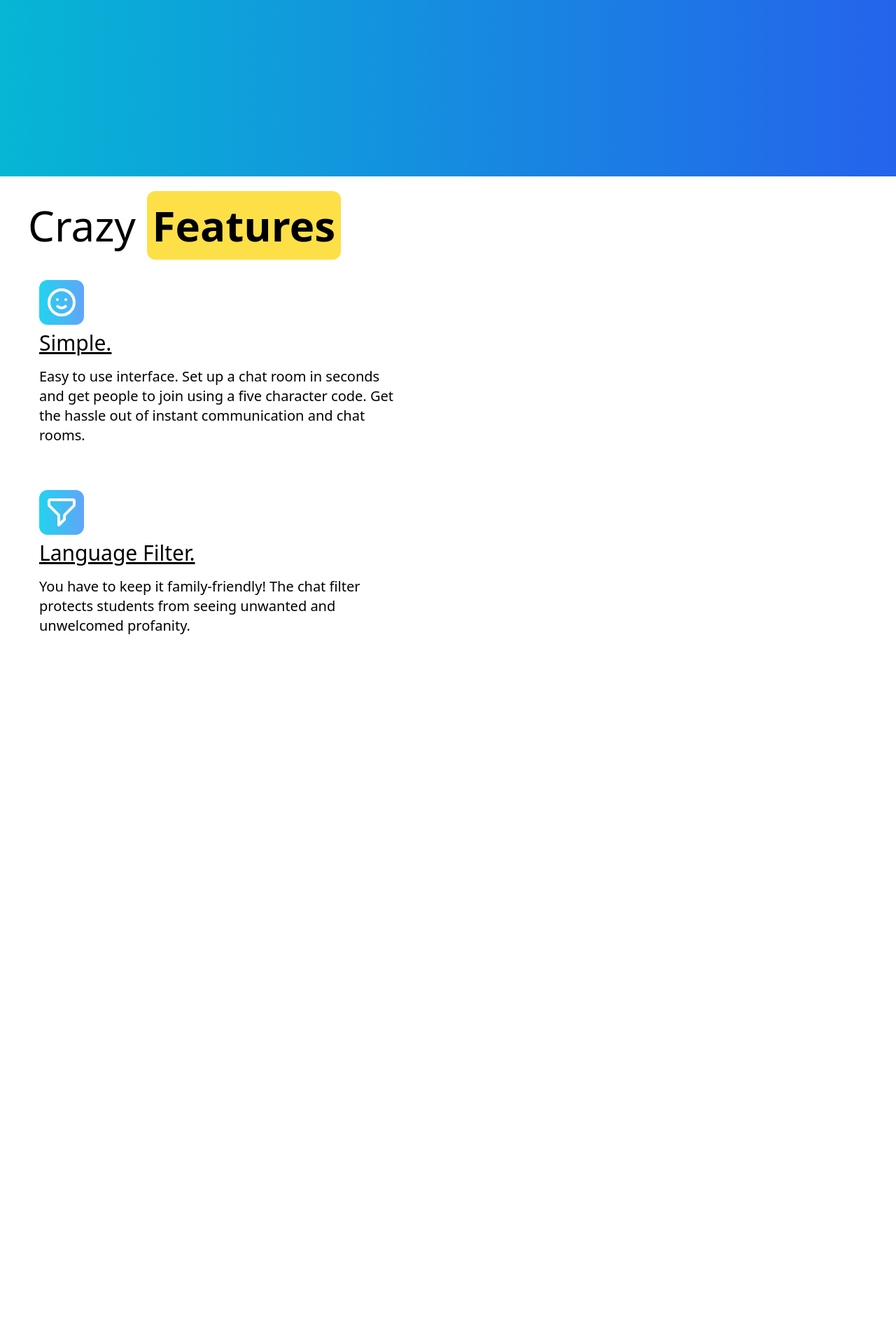
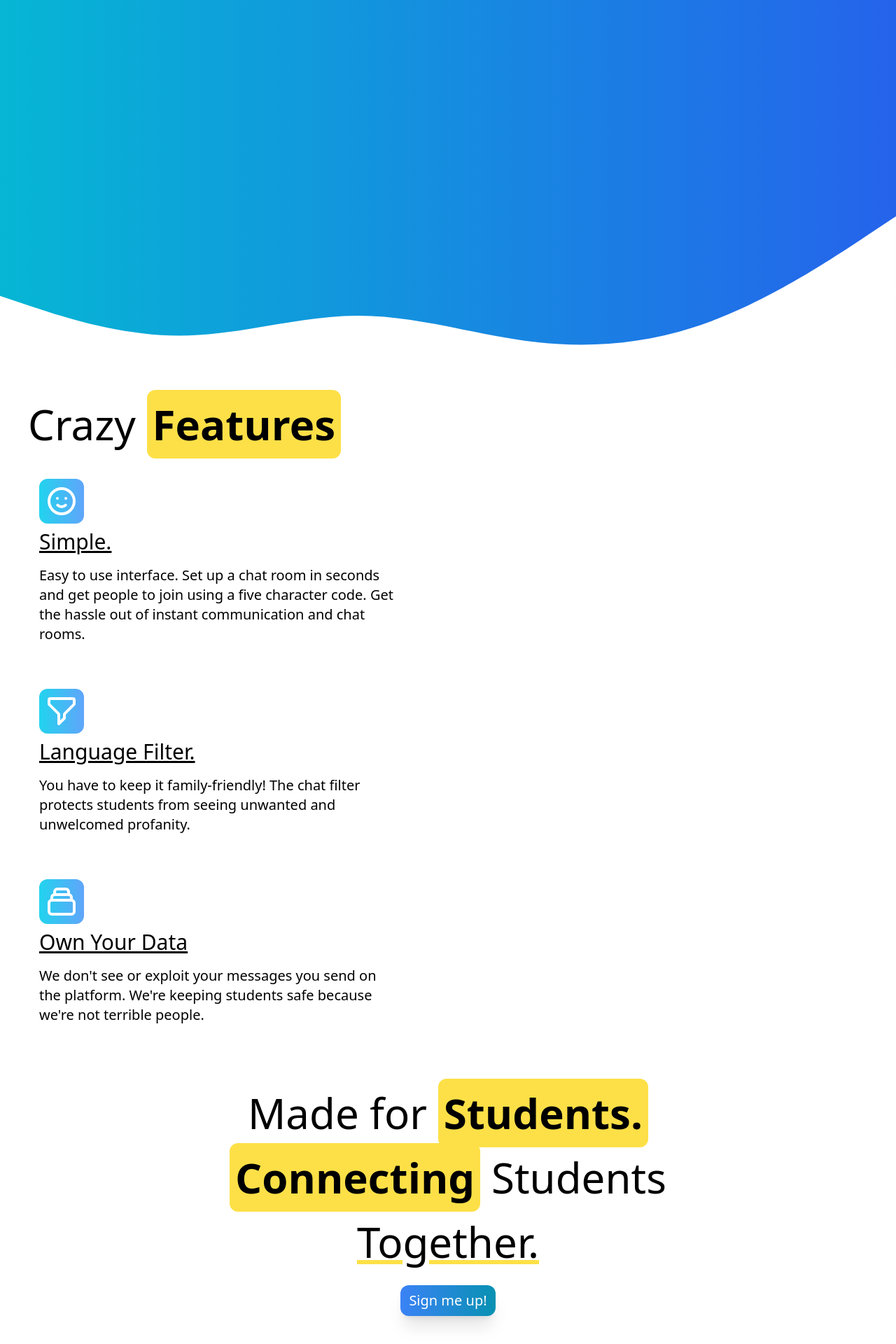
Before and after one commit to weirdguppy1/chat-app, a React (Vite) app: page / in a window 1280 px wide. Shown: the part 548-2468 px from the top of the page at 70% size. Before the commit the page ends 1512 px from the top, so only its background shows below. Built offline with nearby package versions, Linux system fonts and the light colour scheme; no server answers.

Commit message:
major ui fixes

```diff
--- a/src/components/Icons.tsx
+++ b/src/components/Icons.tsx
@@ -66,7 +66,6 @@ export const TrashIcon = (props: Props) => {
       className={props.className || ""}
       viewBox="0 0 20 20"
       fill="currentColor"
-
     >
       <path
         fillRule="evenodd"
@@ -76,3 +75,22 @@ export const TrashIcon = (props: Props) => {
     </svg>
   );
 };
+
+export const CollectionIcon = (props: Props) => {
+  return (
+    <svg
+      xmlns="http://www.w3.org/2000/svg"
+      fill="none"
+      viewBox="0 0 24 24"
+      stroke="currentColor"
+      strokeWidth={2}
+      className={props.className || ""}
+    >
+      <path
+        strokeLinecap="round"
+        strokeLinejoin="round"
+        d="M19 11H5m14 0a2 2 0 012 2v6a2 2 0 01-2 2H5a2 2 0 01-2-2v-6a2 2 0 012-2m14 0V9a2 2 0 00-2-2M5 11V9a2 2 0 012-2m0 0V5a2 2 0 012-2h6a2 2 0 012 2v2M7 7h10"
+      />
+    </svg>
+  );
+};
--- a/src/components/RoomForm.tsx
+++ b/src/components/RoomForm.tsx
@@ -18,16 +18,16 @@ const RoomForm = (props: Props) => {
   };
 
   return (
-    <div className="flex flex-col items-center p-10 space-y-12 text-white border-2 border-black shadow-xl rounded-xl bg-gradient-to-tr from-fuchsia-500 to-violet-500">
+    <div className="flex flex-col items-center p-10 space-y-12 text-black bg-white border-2 border-black shadow-xl rounded-xl">
       <h1 className="font-serif text-5xl">Join a room.</h1>
       <form onSubmit={handleSubmit} className="flex flex-col space-y-2">
         <label>Room Code:</label>
         <input
           onChange={(e) => setCode(e.target.value)}
           value={code}
-          className="px-2 py-1 text-black transition duration-500 rounded-xl focus:ring-2 focus:ring-blue-300"
+          className="px-2 py-1 text-black transition duration-500 border-2 border-black rounded-xl focus:ring-2 focus:ring-blue-300"
         />
-        <Button type="submit">Submit</Button>
+        <Button className="text-white bg-gradient-to-r from-cyan-500 to-blue-600" type="submit">Submit</Button>
       </form>
     </div>
   );
--- a/src/components/chat/ChatInput.tsx
+++ b/src/components/chat/ChatInput.tsx
@@ -36,14 +36,15 @@ const ChatInput = (props: Props) => {
     <form className="flex flex-col w-full space-y-2" onSubmit={handleAddChat}>
       <div className="flex items-center w-full space-x-2">
         <input
-          className="w-full px-2 py-3 text-lg text-black transition border-2 border-black rounded-lg duration-250 focus:outline-none focus:ring-2 focus:ring-blue-500"
+          placeholder="Type a message..."
+          className="w-full px-2 py-3 text-sm text-black transition border-2 border-black rounded-xl duration-250 focus:outline-none focus:ring-2 focus:ring-blue-500"
           value={message}
           onChange={handleMessageChange}
           disabled={loading}
         />
-        <Button disabled={loading} className="py-3" type="submit">
+        {/* <Button disabled={loading} className="py-3" type="submit">
           Send
-        </Button>
+        </Button> */}
       </div>
 
       <div className="flex items-center space-x-2">
--- a/src/components/chat/ChatMessages.tsx
+++ b/src/components/chat/ChatMessages.tsx
@@ -1,6 +1,7 @@
 import React, { useEffect, useRef, useState } from "react";
 import { Link } from "react-router-dom";
 import useDocData from "../../hooks/useDocData";
+import { Button } from "../Button";
 import ChatInput from "./ChatInput";
 import ChatMessage from "./ChatMessage";
 
@@ -48,19 +49,19 @@ const ChatMessages = (props: Props) => {
   }
 
   return (
-    <div className="flex flex-col items-start h-full p-2 space-y-8 text-white">
-      <div className="flex flex-col space-y-2">
-        <h1 className="text-3xl italic font-bold word-break">
-          {value?.name}
-        </h1>
-        <h2 className="text-lg italic">Code: {props.roomId}</h2>
+    <div className="flex flex-col items-start h-full space-y-8 text-white">
+      <div className="flex flex-col w-full p-2 space-y-2 text-black bg-white border-b-2 border-black">
         <Link to="/dashboard">
-          <button className="flex items-center p-2 space-x-8 text-black bg-white rounded-b-xl">
-            <BackArrow /> Go to dashboard.
-          </button>
+          <Button className="flex space-x-4 text-white bg-gradient-to-r from-cyan-500 to-blue-600 ">
+            <BackArrow />{" "} Go to dashboard.
+          </Button>
         </Link>
+        <h1 className="text-3xl font-bold word-break">{value?.name}</h1>
+        <h2 className="text-lg">
+          Code: <span className="underline">{props.roomId}</span>
+        </h2>
       </div>
-      <div className="w-full space-y-2 overflow-y-scroll h-5/6 hide-scrollbar ">
+      <div className="w-full p-2 space-y-2 overflow-y-scroll h-5/6 hide-scrollbar">
         {value?.messages.map((message: any) => {
           return (
             <ChatMessage
@@ -72,7 +73,7 @@ const ChatMessages = (props: Props) => {
         })}
         <div ref={messagesEndRef} />
       </div>
-      <div className="w-full h-1/6">
+      <div className="w-full p-2 h-1/6">
         <ChatInput roomId={props.roomId} />
       </div>
     </div>
--- a/src/pages/Home.tsx
+++ b/src/pages/Home.tsx
@@ -1,6 +1,12 @@
 import React, { useContext } from "react";
 import { AuthContext } from "../contexts/AuthContext";
-import { ArrowDown, HappyIcon, FilterIcon } from "../components/Icons";
+import {
+  ArrowDown,
+  HappyIcon,
+  FilterIcon,
+  CollectionIcon,
+} from "../components/Icons";
+import { Button } from "../components/Button";
 
 type SectionProps = {
   children: React.ReactNode;
@@ -12,7 +18,7 @@ type SectionProps = {
 const FeatureSection = (props: SectionProps) => {
   return (
     <div className="flex items-center p-4 space-x-6">
-      <div className="flex space-x-4 items-center sm:space-x-0 sm:flex-col sm:items-start sm:space-y-2 max-w-lg">
+      <div className="flex items-center max-w-lg space-x-4 sm:space-x-0 sm:flex-col sm:items-start sm:space-y-2">
         <div className="p-2 text-lg text-white bg-gradient-to-r from-cyan-400 to-blue-400 rounded-xl">
           {props.icon}
         </div>
@@ -28,13 +34,17 @@ const FeatureSection = (props: SectionProps) => {
 const Home = () => {
   const { signIn } = useContext(AuthContext);
 
+  const scrollTo = (id: string) => {
+    document.getElementById(id)?.scrollIntoView({ behavior: "smooth" });
+  };
+
   return (
     <div className="flex flex-col">
-      <div className="flex flex-col items-center justify-center h-screen font-sans bg-gradient-to-r from-cyan-500 to-blue-600">
-        <div className="text-white">
+      <div id="intro" className="bg-gradient-to-r from-cyan-500 to-blue-600">
+        <div  className="flex flex-col items-center justify-center h-screen font-sans text-white">
           <div className="flex flex-col items-center p-10 shadow-blue-500">
             <h1 className="text-5xl italic">Chateduu!</h1>
-            <p className="text-md md:text-lg ">
+            <p className="text-md md:text-lg">
               Chat rooms for students, free forever.
             </p>
             <button
@@ -46,9 +56,22 @@ const Home = () => {
             >
               Sign up/in with <span className="text-red-600">Google.</span>
             </button>
-            <ArrowDown className="w-6 h-6 mt-5" />
+            <button onClick={() => scrollTo("features")}>
+              <ArrowDown className="w-6 h-6 mt-5" />
+            </button>
           </div>
         </div>
+        <svg
+          xmlns="http://www.w3.org/2000/svg"
+          viewBox="0 0 1440 320"
+          className=""
+        >
+          <path
+            fill="#FFFFFF"
+            fill-opacity="1"
+            d="M0,192L48,208C96,224,192,256,288,256C384,256,480,224,576,224C672,224,768,256,864,266.7C960,277,1056,267,1152,229.3C1248,192,1344,128,1392,96L1440,64L1440,320L1392,320C1344,320,1248,320,1152,320C1056,320,960,320,864,320C768,320,672,320,576,320C480,320,384,320,288,320C192,320,96,320,48,320L0,320Z"
+          ></path>
+        </svg>
       </div>
       <div id="features" className="flex flex-col p-10 space-y-8 bg-white">
         <h1 className="text-4xl md:text-6xl">
@@ -75,7 +98,39 @@ const Home = () => {
             You have to keep it family-friendly! The chat filter protects
             students from seeing unwanted and unwelcomed profanity.
           </FeatureSection>
+          <FeatureSection
+            direction="right"
+            title="Own Your Data"
+            icon={<CollectionIcon className="w-12 h-12 " />}
+          >
+            We don't see or exploit your messages you send on the platform.
+            We're keeping students safe because we're not terrible people.
+          </FeatureSection>
         </div>
+      </div>
+      <div
+        id="features"
+        className="flex flex-col items-center p-10 space-y-8 bg-white"
+      >
+        <h1 className="text-4xl md:text-6xl">
+          Made for{" "}
+          <span className="p-2 font-bold bg-yellow-300 rounded-xl ">
+            Students.
+          </span>
+        </h1>
+        <h1 className="text-4xl md:text-6xl">
+          <span className="p-2 font-bold bg-yellow-300 rounded-xl ">
+            Connecting
+          </span>{" "}
+          Students
+        </h1>
+        <h1 className="text-4xl underline md:text-6xl decoration-yellow-300">Together.</h1>
+        <Button
+          onClick={() => scrollTo("intro")}
+          className="text-xl text-white bg-gradient-to-r from-blue-500 to-cyan-600"
+        >
+          Sign me up!
+        </Button>
       </div>
     </div>
   );
--- a/src/pages/Room.tsx
+++ b/src/pages/Room.tsx
@@ -38,7 +38,7 @@ const Room = (props: Props) => {
   }
 
   return (
-    <div className="flex flex-col h-screen bg-gradient-to-r from-blue-900 to-cyan-700">
+    <div className="flex flex-col h-screen bg-gradient-to-r from-cyan-600 to-blue-600">
       <Toaster position="top-right" />
       <ChatMessages roomId={roomId} />
     </div>
```
